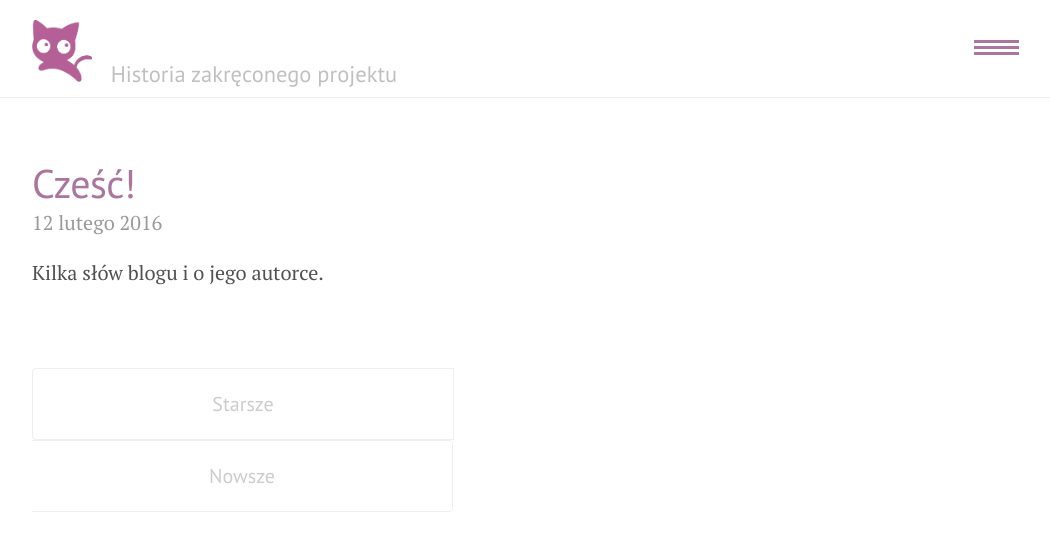
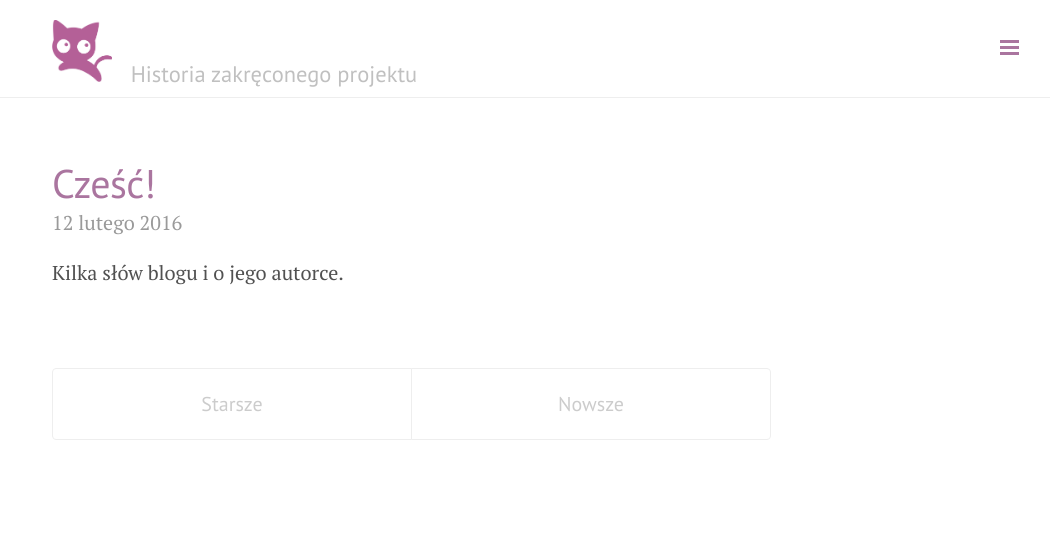
Before and after one commit to pumiko/pumiko.github.io, a Jekyll site: the page built from index.html, in a window 1280 px wide. Shown: the top 551 px of the page, without its empty margins (228-1278 px from the left). Built offline with Jekyll 4.4.1, drawn with Linux system fonts in a browser that asks for light colours; nearby versions of some CDN libraries; the list of posts is cut into pages by our own code.

Commit message:
Update poole.css

```diff
--- a/public/css/poole.css
+++ b/public/css/poole.css
@@ -35,13 +35,13 @@
  * Update the foundational and global aspects of the page.
  */
 
-/*
-* * {
-*  -webkit-box-sizing: border-box;
-*     -moz-box-sizing: border-box;
-*          box-sizing: border-box;
-*}
-*/
+
+* {
+ -webkit-box-sizing: border-box;
+   -moz-box-sizing: border-box;
+         box-sizing: border-box;
+}
+
 
 html,
 body {
```
